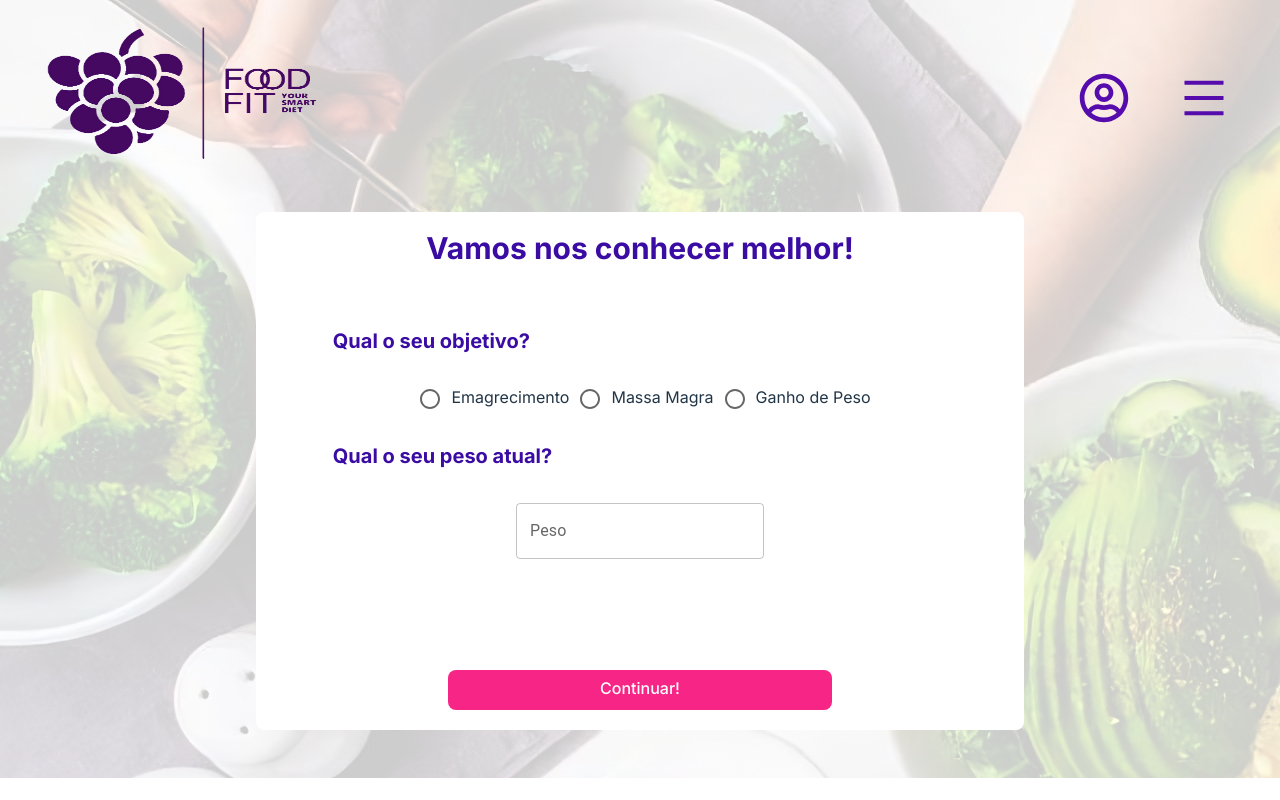
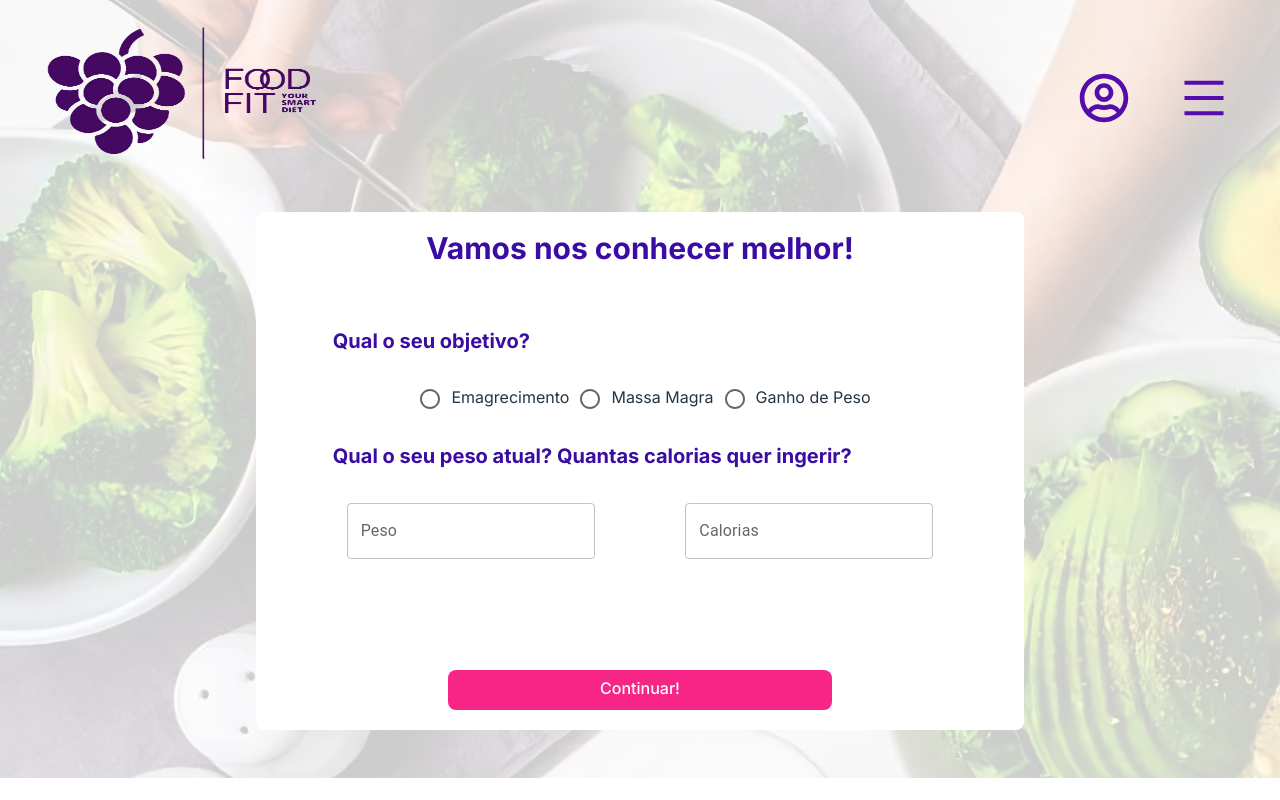
Before and after one commit to caiotcunha/foodFit, a React (Vite) app in the folder client/: page /dieta in a window 1280 px wide. Both pictures are taken after a click on the element 640 px from the left and 644 px from the top of the page. Built offline with nearby package versions, Linux system fonts and the light colour scheme.

Commit message:
fix: :construction: Correção de campos
Corriogindo formato e quais campos são inseridos.

```diff
--- a/client/src/pages/dietPage/index.jsx
+++ b/client/src/pages/dietPage/index.jsx
@@ -16,7 +16,7 @@ import Logo from "../../assets/logo_semfundo.png"
 export default function DietPage() {
     const [showForm, setShowForm] = useState(false);
     const [page, setPage] = useState(1);
-    const [data, setData] = useState({});
+    const [data, setData] = useState({diet : "dietaX"});
     const [buttonText, setButtonText] = useState("Continuar");
 
     const [dieta, setDieta] = ("");
@@ -32,11 +32,20 @@ export default function DietPage() {
 
 
     /**
-     * FAZER CONEXÃO COM O BACK AQUI, POR FAVOR COLOCAR A RESPOSTA NO STATE DIETA!
+     * FAZER CONEXÃO COM O BACK AQUI, POR FAVOR COLOCAR A RESPOSTA NO STATE DIETA!\
+     *
+     * Todos os dados já vão estar bonitinhos em um JSON com o formato que eles querem no back:
+     * {
+     *      diet: "nomeDieta",
+     *      weight: 65,
+     *      goal: "objetivo do maluco",
+     *      calories: 20000,
+     *      restrictions: "restrições",
+     *      UserID: ?
+     * }
+     * A única coisa que vai faltar ai é o UID, que eu n sei se vc tá armazenando isso em algum lugar ou coisa assim, ai deixo em suas mãos kkkk, mas facilitei o máximo que consegui pra vc
      */
     const handleSubmit = () => {
-        // let stringDieta = "Eu gostaria de uma dieta completa, com o objetivo de " + objetivo + ". Eu possuo " + data['altura'] + " de altura, peso " + data['peso'] + "kg e tenho " + data['idade'] + " anos.";
-
         console.log(data);
 
         // Beijos ao Caio que se disponibilizou a fazer a conexão com o back. Lov you.
@@ -132,11 +141,12 @@ export default function DietPage() {
                             </RadioGroup>
                         </div>
                         <div className="title2">
-                            Qual o seu peso atual?
+                            Qual o seu peso atual? Quantas calorias quer ingerir?
                         </div>
                         <div className="r2">
                             <ThemeProvider theme={theme}>
                                 <TextField id="weight" color="primary" label="Peso" type="number" onChange={(e) => changeData(e)}/>
+                                <TextField id="calories" color="primary" label="Calorias" type="number" onChange={(e) => changeData(e)}/>
                             </ThemeProvider>
                         </div>
                     </div>
--- a/client/src/pages/dietPage/style.css
+++ b/client/src/pages/dietPage/style.css
@@ -129,7 +129,6 @@
     place-content: center;
     place-items: center;
 
-    /* background-color: #560BAD; */
 
     position: absolute;
 
```
